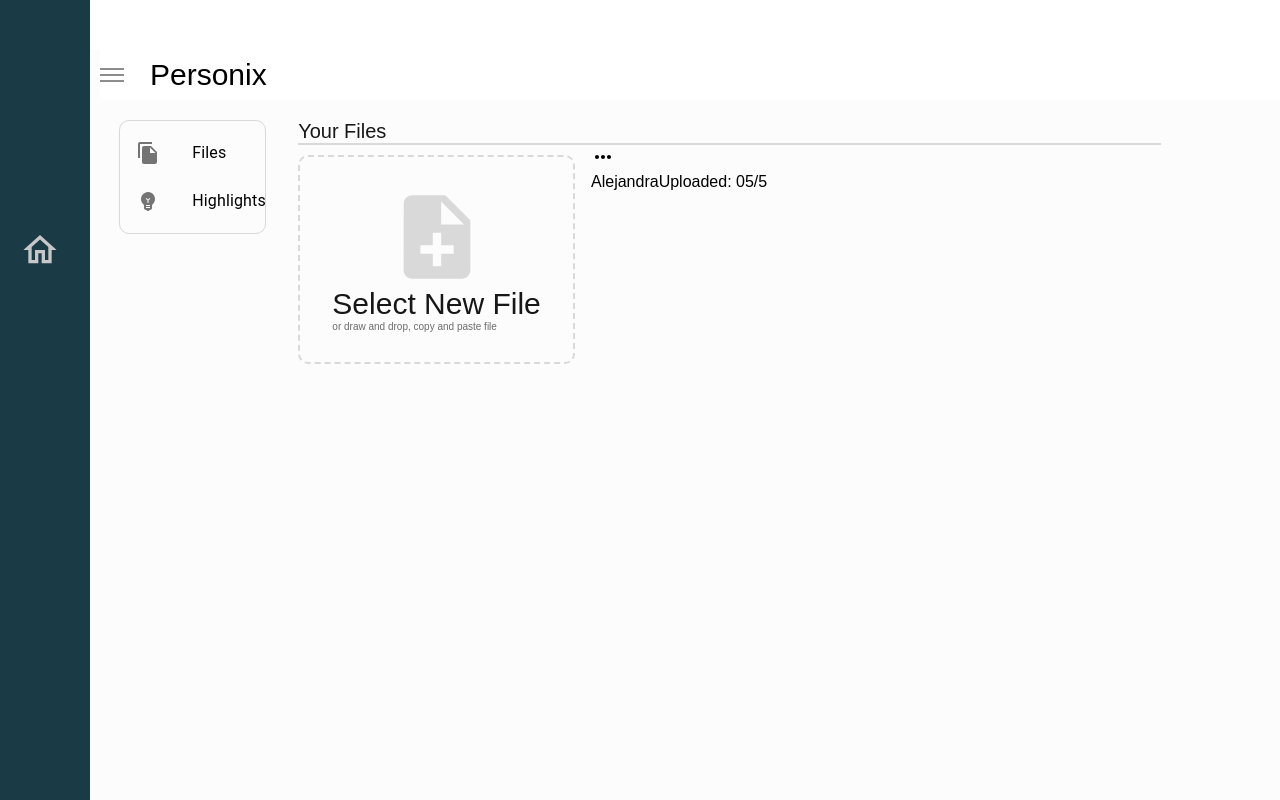
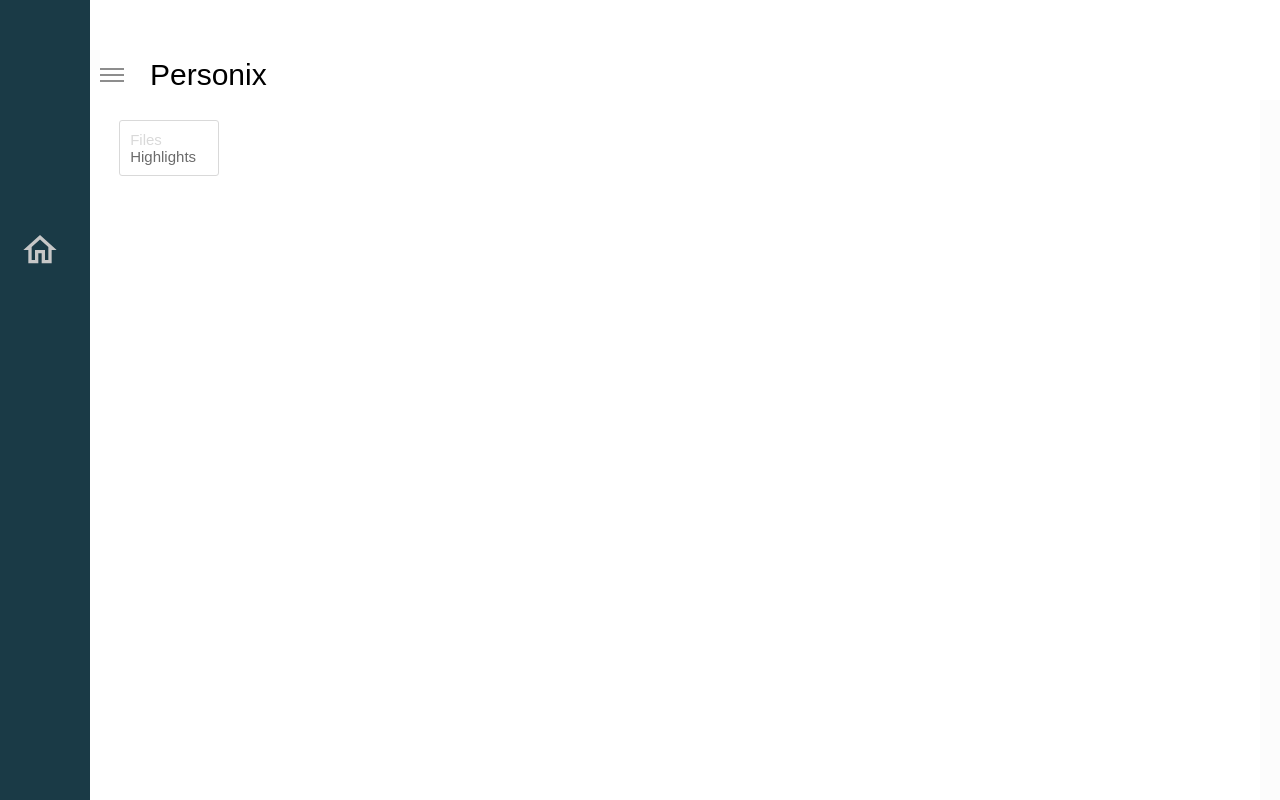
Before and after one commit to MarcosEscobarR/Personix, a Next.js app: page /project/highlights in a window 1280 px wide. Built offline with nearby package versions, Linux system fonts and the light colour scheme.

Commit message:
Add de highlights

```diff
--- /dev/null
+++ b/components/pageSelector/PageSelector.module.scss
@@ -0,0 +1,20 @@
+@import "styles/variables";
+
+.pageSelector {
+  display: flex;
+  flex-direction: column;
+  border: 1px solid $stone;
+  padding: 10px;
+  border-radius: 3px;
+
+  span {
+    font-size: 15px;
+    color: $stone;
+    font-weight: 300;
+  }
+}
+
+.selected {
+  color: $dim !important;
+  font-weight: 400;
+}
--- /dev/null
+++ b/components/pageSelector/PageSelector.module.scss.d.ts
@@ -0,0 +1,2 @@
+export const pageSelector: string;
+export const selected: string;
--- /dev/null
+++ b/components/pageSelector/PageSelector.tsx
@@ -0,0 +1,12 @@
+import styles from './PageSelector.module.scss'
+
+const PageSelector = () => {
+    return (
+        <div className={styles.pageSelector}>
+            <span>Files</span>
+            <span className={styles.selected}>Highlights</span>
+        </div>
+    )
+}
+
+export default PageSelector
--- /dev/null
+++ b/pages/project/highlights/index.module.scss
@@ -0,0 +1,12 @@
+@import "styles/variables";
+.container {
+  width: 100%;
+  height: 100%;
+  background: white;
+  padding-left: 8%;
+  padding-top: 4%;
+}
+
+.leftColumn {
+  width: 100px;
+}
--- /dev/null
+++ b/pages/project/highlights/index.module.scss.d.ts
@@ -0,0 +1,2 @@
+export const container: string;
+export const leftColumn: string;
--- /dev/null
+++ b/pages/project/highlights/index.tsx
@@ -0,0 +1,25 @@
+import {ReactElement} from "react";
+import Default from "../../../layout/default/default";
+import styles from "./index.module.scss";
+import {createTheme} from "@material-ui/core/styles";
+import PageSelector from "../../../components/pageSelector/PageSelector";
+
+const index = () => {
+    return (
+        <div className={styles.container}>
+            <div className={styles.leftColumn}>
+                <PageSelector />
+            </div>
+        </div>
+    )
+}
+
+index.getLayout = function getLayout(page: ReactElement) {
+    return (
+        <Default>
+            {page}
+        </Default>
+    )
+}
+
+export default index
```
